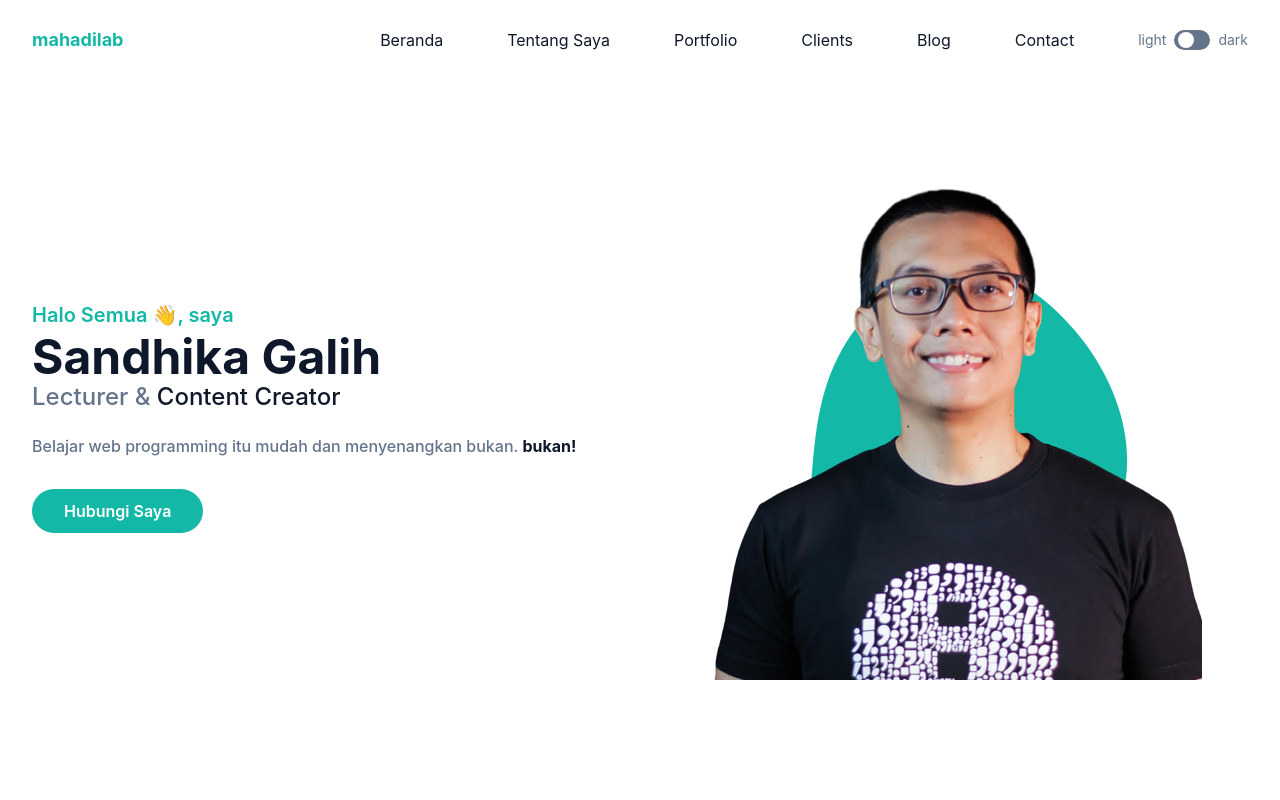
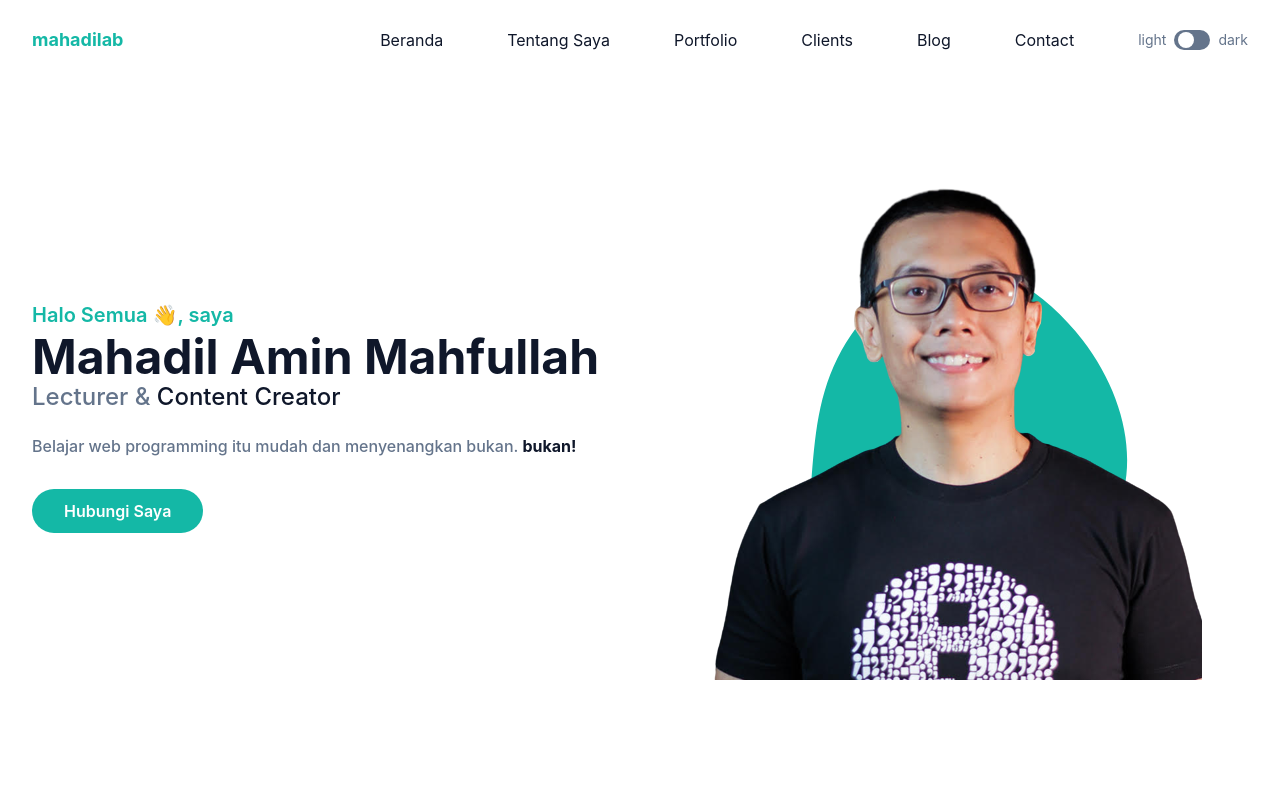
Before and after one commit to mahadilab/mahadilab, a website: page index.html in a window 1280 px wide. Shown: the top 800 px of the page. Drawn offline with Linux system fonts and the light colour scheme.

Commit message:
tailwindcss

```diff
--- a/index.html
+++ b/index.html
@@ -77,7 +77,7 @@
       <div class="container">
         <div class="flex flex-wrap">
           <div class="w-full self-center px-4 lg:w-1/2">
-            <h1 class="text-base font-semibold text-primary md:text-xl">Halo Semua 👋, saya <span class="mt-1 block text-4xl font-bold text-dark dark:text-white lg:text-5xl">Sandhika Galih</span></h1>
+            <h1 class="text-base font-semibold text-primary md:text-xl">Halo Semua 👋, saya <span class="mt-1 block text-4xl font-bold text-dark dark:text-white lg:text-5xl">Mahadil Amin Mahfullah</span></h1>
             <h2 class="mb-5 text-lg font-medium text-secondary lg:text-2xl">Lecturer & <span class="text-dark dark:text-white">Content Creator</span></h2>
             <p class="mb-10 font-medium leading-relaxed text-secondary">Belajar web programming itu mudah dan menyenangkan bukan. <span class="font-bold text-dark dark:text-white">bukan!</span></p>
 
@@ -85,7 +85,7 @@
           </div>
           <div class="w-full self-end px-4 lg:w-1/2">
             <div class="relative mt-10 lg:right-0 lg:mt-9">
-              <img src="dist/img/sandhika.png" alt="Sandhika Galih" class="relative z-10 mx-auto max-w-full" />
+              <img src="dist/img/sandhika.png" alt="Mahadil Amin Mahfullah" class="relative z-10 mx-auto max-w-full" />
               <span class="absolute bottom-0 left-1/2 -translate-x-1/2 md:scale-125">
                 <svg width="400" height="400" viewBox="0 0 200 200" xmlns="http://www.w3.org/2000/svg">
                   <path
@@ -211,7 +211,7 @@
             <div class="overflow-hidden rounded-md shadow-md">
               <img src="dist/img/portfolio/1.png" alt="Landing Page" width="w-full" />
             </div>
-            <h3 class="mt-5 mb-3 text-xl font-semibold text-dark dark:text-white">Landing Page Sandhika Galih</h3>
+            <h3 class="mt-5 mb-3 text-xl font-semibold text-dark dark:text-white">Landing Page Mahadil Amin Mahfullah</h3>
             <p class="text-base font-medium text-secondary">Lorem ipsum dolor sit amet, consectetur adipisicing elit. Eius, iusto! Aliquam, corporis.</p>
           </div>
           <div class="mb-12 p-4 md:w-1/2">
@@ -481,7 +481,7 @@
             </a>
           </div>
           <p class="text-center text-xs font-medium text-slate-500">
-            Dibuat dengan <span class="text-pink-500">❤️</span> oleh <a href="https://instagram.com/mahadilab" target="_blank" class="font-bold text-primary">Sandhika Galih</a>, menggunakan
+            Dibuat dengan <span class="text-pink-500">❤️</span> oleh <a href="https://instagram.com/mahadilab" target="_blank" class="font-bold text-primary">Mahadil Amin Mahfullah</a>, menggunakan
             <a href="https://tailwindcss.com" target="_blank" class="font-bold text-sky-500">Tailwind CSS</a>.
           </p>
         </div>
```
